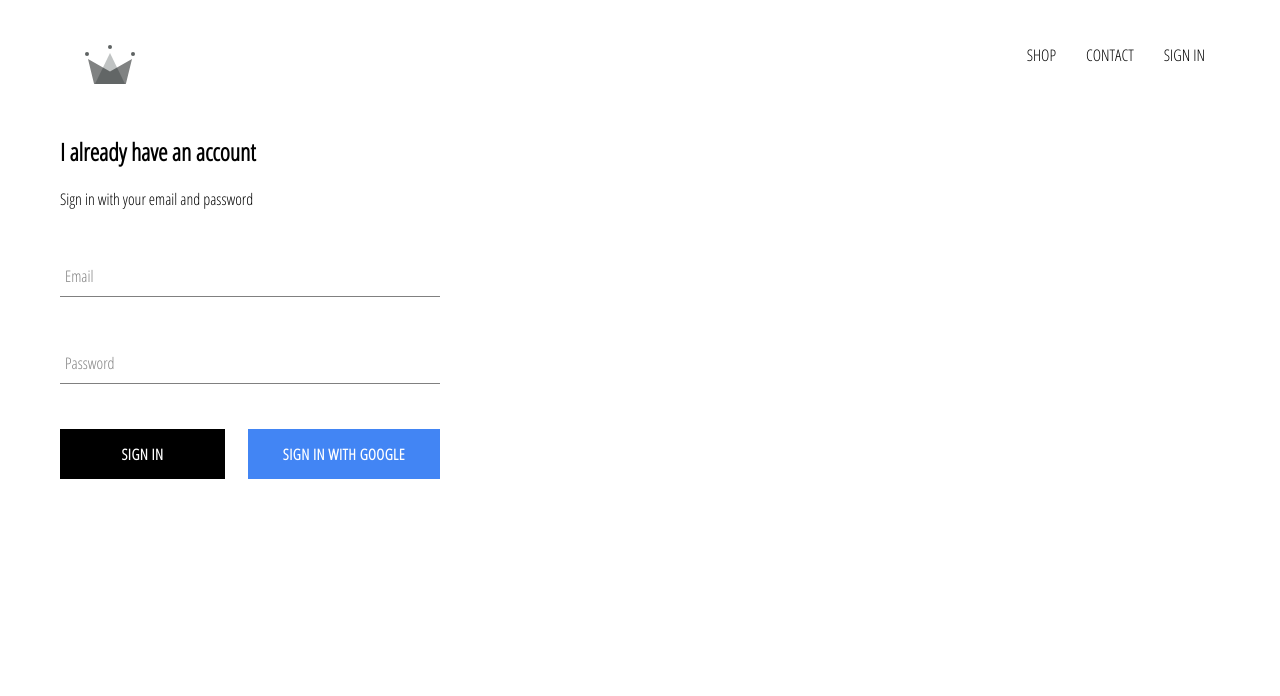
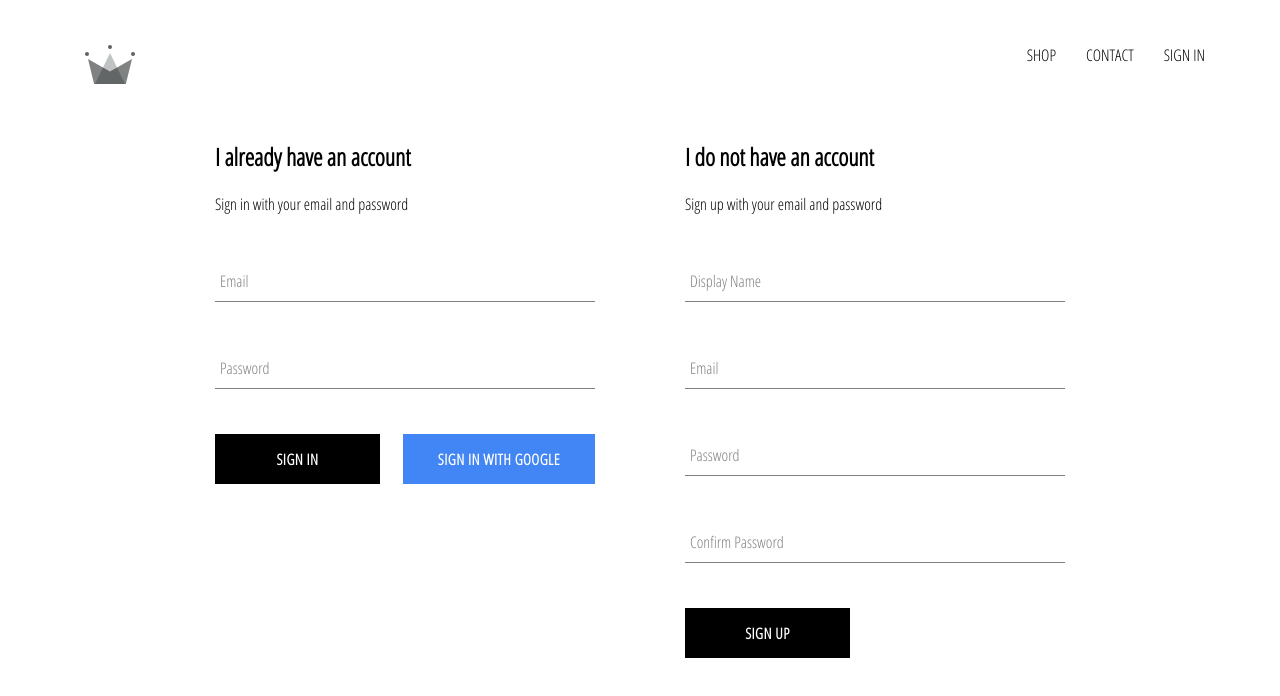
Before and after one commit to Billett-development/crwn-clothing, a React (Create React App) app: page /signin in a window 1280 px wide. Shown: the top 696 px of the page. Built offline with nearby package versions, Linux system fonts and the light colour scheme; no server answers.

Commit message:
implemented firebase utils, adding users to firabse database

```diff
--- a/src/App.js
+++ b/src/App.js
@@ -8,7 +8,7 @@
 import SignInSignUpPage from './pages/sign-in-and-sign-up/sign-in-and-sign-up.component';
 
 import Header from './components/header/header.component';
-import { auth } from './firebase/firebase.utils';
+import { auth, createUserProfileDocument } from './firebase/firebase.utils';
 
 
 class App extends React.Component {
@@ -23,8 +23,24 @@
   unsubscribeFromAuth = null
 
   componentDidMount() {
-    this.unsubscribeFromAuth = auth.onAuthStateChanged(user => {
-      this.setState({ currentUser: user })
+    this.unsubscribeFromAuth = auth.onAuthStateChanged(async userAuth => {
+      if (userAuth) {
+        const userRef = await createUserProfileDocument(userAuth);
+
+        userRef.onSnapshot(snapShot => {
+          this.setState({
+            currentUser: {
+              id: snapShot.id,
+              ...snapShot.data()
+            }
+          });
+        })
+
+        console.log(this.state);
+
+      } else {
+        this.setState({currentUser: userAuth});
+      }
     });
   }
 
--- /dev/null
+++ b/src/components/sign-up/sign-up.component.jsx
@@ -0,0 +1,102 @@
+import React from 'react';
+
+import FormInput from '../form-input/form-input.component';
+import CustomButton from '../custom-button/custom-button.component';
+
+import {auth, createUserProfileDocument } from '../../firebase/firebase.utils';
+
+import './sign-up.styles.scss';
+
+class SignUp extends React.Component {
+    constructor(){
+        super();
+
+        this.state = {
+            displayName: '',
+            email: '',
+            password: '',
+            confirmPassword: ''
+        }
+    }
+
+    handleSubmit = async event => {
+        event.preventDefault();
+
+        const {displayName, email, password, confirmPassword} = this.state;
+
+        if(password !== confirmPassword){
+            alert("password dont match");
+            return;
+        }
+
+        try {
+            const {user} = await auth.createUserWithEmailAndPassword(email, password)
+
+            await createUserProfileDocument(user,{ displayName});
+
+            this.setState({
+                displayName: '',
+                email: '',
+                password: '',
+                confirmPassword: ''
+            })
+
+        } catch (error){
+            console.error(error);
+        }
+    }
+
+
+    handleChange = event => {
+        const {name, value} = event.target;
+
+        this.setState({[name]: value});
+    }
+
+    render(){
+        const {displayName, email, password, confirmPassword} = this.state
+        return(
+            <div className='sign-up'>
+                <h2 className='title'>I do not have an account </h2>
+                <span>Sign up with your email and password</span>
+                <form className='sign-up-form' onSubmit={this.handleSubmit}>
+                <FormInput
+                    type='text'
+                    name='displayName'
+                    value={displayName}
+                    onChange={this.handleChange}
+                    label= ' Display Name'
+                    required
+                />
+                    <FormInput
+                    type='email'
+                    name='email'
+                    value={email}
+                    onChange={this.handleChange}
+                    label= 'Email'
+                    required
+                />
+                    <FormInput
+                    type='password'
+                    name='password'
+                    value={password}
+                    onChange={this.handleChange}
+                    label= 'Password'
+                    required
+                />
+                    <FormInput
+                    type='password'
+                    name='confirmPassword'
+                    value={confirmPassword}
+                    onChange={this.handleChange}
+                    label= 'Confirm Password'
+                    required
+                />
+                <CustomButton type='submit'>SIGN UP</CustomButton>
+                </form>
+            </div>
+        )
+    }
+}
+
+export default SignUp;
--- /dev/null
+++ b/src/components/sign-up/sign-up.styles.scss
@@ -0,0 +1,10 @@
+.sign-up {
+    display: flex;
+    flex-direction: column;
+    width: 380px;
+
+
+    &.title {
+        margin: 10px 0;
+    }
+}
--- a/src/firebase/firebase.utils.js
+++ b/src/firebase/firebase.utils.js
@@ -12,6 +12,34 @@
     appId: "1:989137170459:web:ef525dd7aa8f19f80dc8be"
   };
 
+  export const createUserProfileDocument = async (userAuth, additionalData) => {
+    if (!userAuth) return;
+
+    const userRef = firestore.doc(`users/${userAuth.uid}`);
+
+    const snapShot =  await userRef.get();
+
+    if(!snapShot.exits){
+        const { displayName, email } = userAuth;
+        const createdAt = new Date();
+
+        try {
+            await userRef.set({
+                displayName,
+                email,
+                createdAt,
+                ...additionalData
+            })
+
+        } catch (error) {
+            console.log('errore creating user', error.message)
+        }
+    }
+
+    return userRef;
+  };
+
+
 
 firebase.initializeApp(config);
 
--- a/src/pages/shop/shop.component.jsx
+++ b/src/pages/shop/shop.component.jsx
@@ -7,7 +7,6 @@
 class ShopPage extends React.Component {
     constructor(props) {
         super(props);
-
 
         this.state = {
             collections: SHOP_DATA
--- a/src/pages/sign-in-and-sign-up/sign-in-and-sign-up.component.jsx
+++ b/src/pages/sign-in-and-sign-up/sign-in-and-sign-up.component.jsx
@@ -1,6 +1,8 @@
 import React from 'react';
 
 import SignIn from '../../components/sign-in/sign-in.component';
+import SignUp from '../../components/sign-up/sign-up.component';
+
 
 import './sign-in-and-sign-up.styles.scss';
 
@@ -8,6 +10,7 @@
 const SignInSignUpPage = () => (
     <div className='sign-in-and-sign-up'>
         <SignIn />
+        <SignUp />
     </div>
 );
 
--- a/src/pages/sign-in-and-sign-up/sign-in-and-sign-up.styles.scss
+++ b/src/pages/sign-in-and-sign-up/sign-in-and-sign-up.styles.scss
@@ -0,0 +1,7 @@
+.sign-in-and-sign-up {
+    width: 850px;
+    display: flex;
+    justify-content: space-between;
+    margin: 30px auto;
+
+}
```
